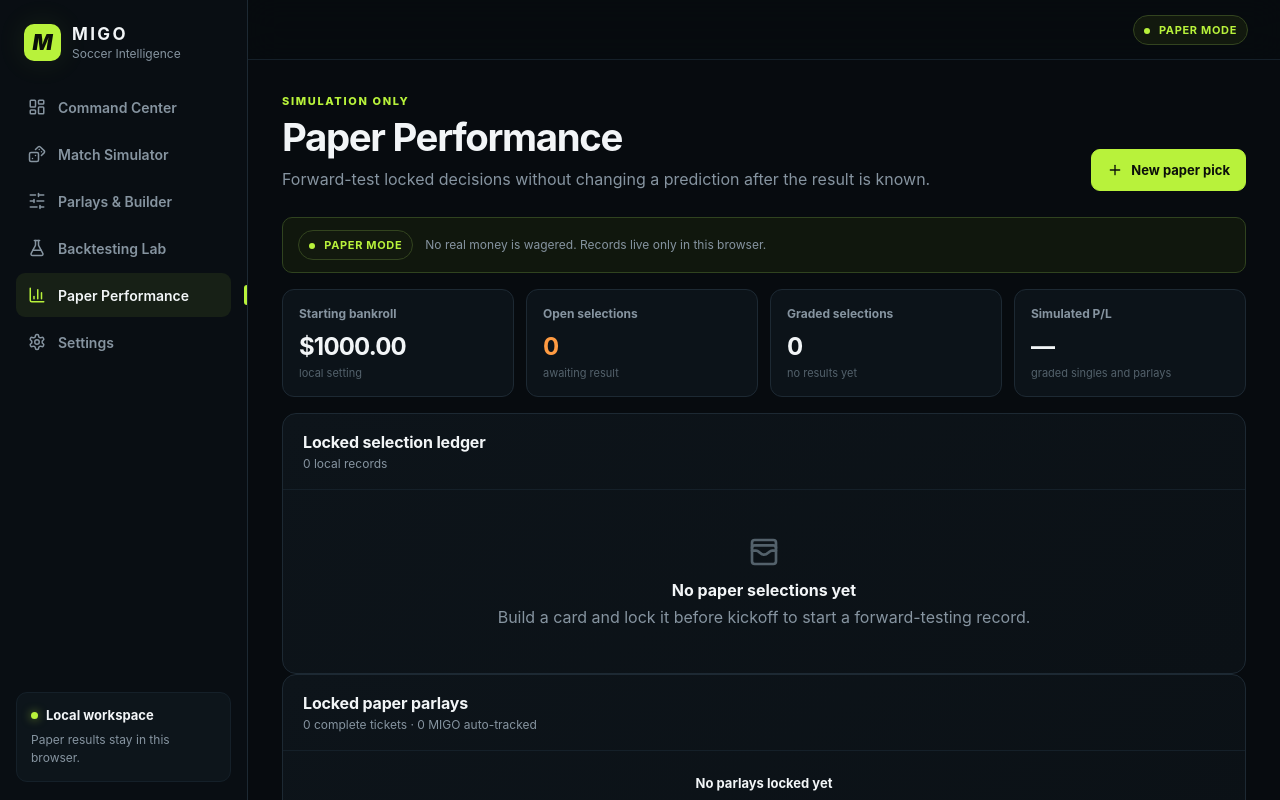
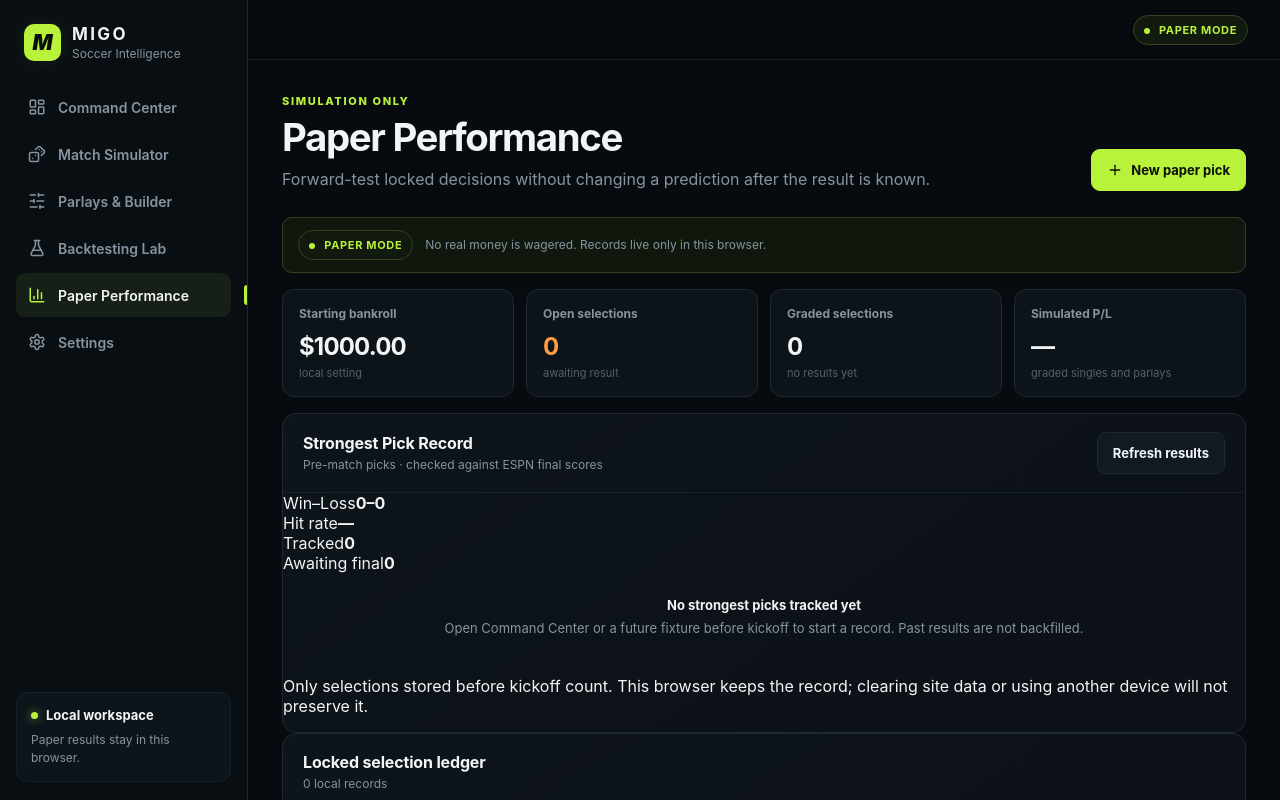
Before and after one commit to DariusTweh/Migobetting, a Next.js app: page /paper in a window 1280 px wide. Shown: the top 800 px of the page. Built offline with nearby package versions, Linux system fonts and the light colour scheme.

Commit message:
Show tracked strongest-model W-L accuracy and grade market selections against real ESPN full-time scores

```diff
--- a/components/paper-dashboard.tsx
+++ b/components/paper-dashboard.tsx
@@ -1,32 +1,79 @@
 "use client";
 
 import Link from "next/link";
-import { useEffect, useMemo, useState } from "react";
+import { useEffect, useMemo, useRef, useState } from "react";
 import { Plus, WalletCards } from "lucide-react";
 import { getBankroll, getPaperBets } from "./local-storage";
 import { Metric, Notice, PageHeader, Panel, PanelHead } from "./ui";
 import { formatAmerican } from "@/lib/odds";
 import type { PaperBet } from "@/lib/types";
 import { applyPaperParlayResults, readPaperParlays, type PaperParlay } from "@/lib/paper-parlays";
-import { readForwardPredictions, type ForwardPrediction } from "@/lib/forward-store";
+import { applyFinalResults, readForwardPredictions, type ForwardPrediction } from "@/lib/forward-store";
+import { applyStrongestPickResults, readStrongestPicks, type StrongestPickRecord } from "@/lib/strongest-record";
 
 export function PaperDashboard() {
   const [bets, setBets] = useState<PaperBet[]>([]);
   const [parlays, setParlays] = useState<PaperParlay[]>([]);
   const [bankroll, setBankroll] = useState(1000);
   const [forward, setForward] = useState<ForwardPrediction[]>([]);
+  const [strongest, setStrongest] = useState<StrongestPickRecord[]>([]);
+  const [checkingResults, setCheckingResults] = useState(false);
+  const [resultError, setResultError] = useState("");
+  const checkingRef = useRef(false);
   useEffect(() => { const load = () => { setBets(getPaperBets()); setParlays(readPaperParlays()); setBankroll(getBankroll()); }; load(); window.addEventListener("migo:storage", load); return () => window.removeEventListener("migo:storage", load); }, []);
   useEffect(() => { const load = () => setForward(readForwardPredictions()); load(); window.addEventListener("migo:forward", load); return () => window.removeEventListener("migo:forward", load); }, []);
   useEffect(() => {
-    const due = readPaperParlays().flatMap((card) => card.legs)
-      .filter((leg) => !leg.result && Date.parse(leg.kickoff) < Date.now());
-    const events = [...new Map(due.map((leg) => [leg.fixtureId, { fixtureId: leg.fixtureId, leagueId: leg.leagueId }])).values()];
-    if (!events.length) return;
-    fetch("/api/results", { method: "POST", headers: { "Content-Type": "application/json" }, body: JSON.stringify({ events }) })
-      .then((response) => response.ok ? response.json() : Promise.reject(new Error("Unavailable")))
-      .then((payload: { results: Parameters<typeof applyPaperParlayResults>[0] }) => setParlays(applyPaperParlayResults(payload.results)))
-      .catch(() => undefined);
+    const load = () => setStrongest(readStrongestPicks());
+    load();
+    window.addEventListener("migo:strongest", load);
+    return () => window.removeEventListener("migo:strongest", load);
   }, []);
+
+  async function refreshPaperResults() {
+    if (checkingRef.current) return;
+    checkingRef.current = true;
+    setCheckingResults(true);
+    setResultError("");
+    try {
+      const now = Date.now();
+      const pendingParlays = readPaperParlays().flatMap((card) => card.legs)
+        .filter((leg) => !leg.result && Date.parse(leg.kickoff) < now);
+      const pendingForward = readForwardPredictions().filter((pick) =>
+        pick.status === "open" && Date.parse(pick.kickoff) < now);
+      const pendingStrongest = readStrongestPicks().filter((pick) =>
+        pick.status === "open" && Date.parse(pick.kickoff) < now);
+      const events = [...new Map([
+        ...pendingParlays.map((leg) => ({ fixtureId: leg.fixtureId, leagueId: leg.leagueId })),
+        ...pendingForward.map((pick) => ({ fixtureId: pick.fixtureId, leagueId: pick.leagueId })),
+        ...pendingStrongest.map((pick) => ({ fixtureId: pick.fixtureId, leagueId: pick.leagueId })),
+      ].map((event) => [event.leagueId + ":" + event.fixtureId, event])).values()];
+      if (!events.length) return;
+
+      // The results endpoint accepts up to 50 events per request.
+      const results: Parameters<typeof applyStrongestPickResults>[0] = [];
+      for (let start = 0; start < events.length; start += 50) {
+        const response = await fetch("/api/results", {
+          method: "POST",
+          headers: { "Content-Type": "application/json" },
+          body: JSON.stringify({ events: events.slice(start, start + 50) }),
+        });
+        if (!response.ok) throw new Error("ESPN final-score check failed (HTTP " + response.status + ")");
+        const payload = await response.json() as { results?: typeof results };
+        if (!Array.isArray(payload.results)) throw new Error("Final-score provider returned an invalid response");
+        results.push(...payload.results);
+      }
+      setParlays(applyPaperParlayResults(results));
+      setForward(applyFinalResults(results));
+      setStrongest(applyStrongestPickResults(results));
+    } catch (error) {
+      setResultError(error instanceof Error ? error.message : "Could not refresh final scores");
+    } finally {
+      checkingRef.current = false;
+      setCheckingResults(false);
+    }
+  }
+
+  useEffect(() => { void refreshPaperResults(); /* run once per page visit */ }, []);
   const graded = bets.filter((bet) => bet.status !== "open");
   const profit = useMemo(() => graded.reduce((sum, bet) => sum + (bet.payout ?? 0) - bet.stake, 0), [graded]);
   const won = graded.filter((bet) => bet.status === "won").length;
@@ -37,6 +84,10 @@ export function PaperDashboard() {
   const totalWon = won + gradedParlays.filter((card) => card.status === "won").length;
   const gradedForward = forward.filter((item) => item.status === "graded");
   const autoTracked = parlays.filter((card) => card.origin === "migo-auto").length;
+  const strongestWins = strongest.filter((pick) => pick.status === "won").length;
+  const strongestLosses = strongest.filter((pick) => pick.status === "lost").length;
+  const strongestGraded = strongestWins + strongestLosses;
+  const strongestOpen = strongest.filter((pick) => pick.status === "open").length;
   return <>
     <PageHeader eyebrow="Simulation only" title="Paper Performance" description="Forward-test locked decisions without changing a prediction after the result is known." action={<Link href="/builder" className="button button-primary"><Plus size={16} />New paper pick</Link>} />
     <div className="paper-banner"><span className="paper-pill"><span /> PAPER MODE</span><p>No real money is wagered. Records live only in this browser.</p></div>
@@ -46,6 +97,39 @@ export function PaperDashboard() {
       <Metric label="Graded selections" value={String(gradedCount)} sub={gradedCount ? `${Math.round(totalWon / gradedCount * 100)}% hit rate` : "no results yet"} />
       <Metric label="Simulated P/L" value={gradedCount ? `${totalProfit >= 0 ? "+" : "-"}$${Math.abs(totalProfit).toFixed(2)}` : "—"} sub="graded singles and parlays" tone={totalProfit > 0 ? "green" : "default"} />
     </div>
+    <Panel className="strongest-ledger">
+      <PanelHead title="Strongest Pick Record" meta="Pre-match picks · checked against ESPN final scores"
+        action={<button className="button" disabled={checkingResults} onClick={() => void refreshPaperResults()}>
+          {checkingResults ? "Checking…" : "Refresh results"}</button>} />
+      <div className="strongest-record-metrics">
+        <div><span>Win–Loss</span><strong>{strongestWins}–{strongestLosses}</strong></div>
+        <div><span>Hit rate</span><strong>{strongestGraded ? (100 * strongestWins / strongestGraded).toFixed(1) + "%" : "—"}</strong></div>
+        <div><span>Tracked</span><strong>{strongest.length}</strong></div>
+        <div><span>Awaiting final</span><strong>{strongestOpen}</strong></div>
+      </div>
+      {resultError ? <div className="lineup-explanation">{resultError}</div> : null}
+      {strongest.length ? <div className="strongest-record-list">
+        {strongest.slice().sort((a, b) => b.lockedAt.localeCompare(a.lockedAt)).map((pick) => <div className="strongest-record-row" key={pick.id}>
+          <div className="strongest-record-main">
+            <strong>{pick.fixtureLabel}</strong>
+            <span>{pick.league} · {pick.market} · {(pick.probability * 100).toFixed(1)}% model</span>
+            <small>{pick.quotedAmerican === null ? "Unpriced lean" :
+              (pick.bookmaker ?? "Bookmaker") + " " + formatAmerican(pick.quotedAmerican)}
+              {" · "}Recorded {new Date(pick.lockedAt).toLocaleString()}</small>
+          </div>
+          <div className="strongest-record-result">
+            <span className={"badge " + (pick.status === "won" ? "badge-good" :
+              pick.status === "lost" ? "badge-insufficient" : "badge-limited")}>
+              {pick.status === "won" ? "WON" : pick.status === "lost" ? "LOST" : "PENDING"}
+            </span>
+            {pick.result ? <strong>{pick.result.homeGoals}–{pick.result.awayGoals}</strong> : <small>Awaiting FT</small>}
+          </div>
+        </div>)}
+      </div> : <div className="empty-state compact"><strong>No strongest picks tracked yet</strong>
+        Open Command Center or a future fixture before kickoff to start a record. Past results are not backfilled.
+      </div>}
+      <p className="strongest-record-foot">Only selections stored before kickoff count. This browser keeps the record; clearing site data or using another device will not preserve it.</p>
+    </Panel>
     <Panel>
       <PanelHead title="Locked selection ledger" meta={`${bets.length} local records`} />
       {bets.length ? <div className="paper-table"><div className="paper-table-head"><span>Fixture / market</span><span>Price</span><span>Stake</span><span>Status</span></div>{bets.map((bet) => <div className="paper-row" key={bet.id}><div><strong>{bet.fixtureLabel}</strong><small>{bet.market} · locked {new Date(bet.lockedAt).toLocaleString()}</small></div><b>{formatAmerican(bet.americanOdds)}</b><span>${bet.stake.toFixed(2)}</span><span className={`badge ${bet.status === "open" ? "badge-limited" : bet.status === "won" ? "badge-good" : "badge-insufficient"}`}>{bet.status}</span></div>)}</div> : <div className="empty-state"><WalletCards size={32} /><strong>No paper selections yet</strong>Build a card and lock it before kickoff to start a forward-testing record.</div>}
@@ -70,6 +154,6 @@ export function PaperDashboard() {
       <div className="forward-summary"><div><span>Locked forecasts</span><strong>{forward.length}</strong></div><div><span>Graded outcomes</span><strong>{gradedForward.length}</strong></div><div><span>Outcome accuracy</span><strong>{gradedForward.length ? `${Math.round(gradedForward.filter((item) => item.correct).length / gradedForward.length * 100)}%` : "—"}</strong></div><div><span>Average Brier</span><strong>{gradedForward.length ? (gradedForward.reduce((sum, item) => sum + (item.brier ?? 0), 0) / gradedForward.length).toFixed(4) : "—"}</strong></div></div>
       {forward.length ? <div className="forward-list">{forward.slice().reverse().slice(0, 12).map((item) => <div key={item.id}><div><strong>{item.fixtureLabel}</strong><small>{item.modelVersion}{item.modelInputs ? ` · goals ${item.modelInputs.expectedHomeGoals.toFixed(2)}–${item.modelInputs.expectedAwayGoals.toFixed(2)} · ρ ${item.modelInputs.lowScoreCorrelation.toFixed(2)}` : ""} · locked {new Date(item.lockedAt).toLocaleString()}</small></div><span className={`badge ${item.status === "graded" ? item.correct ? "badge-good" : "badge-insufficient" : "badge-limited"}`}>{item.status === "graded" ? item.correct ? "Correct" : "Incorrect" : "Awaiting final"}</span>{item.actual ? <b>{item.actual.homeGoals}–{item.actual.awayGoals}</b> : <b>{item.predictedOutcome}</b>}</div>)}</div> : <div className="empty-state compact"><strong>No forward forecasts yet</strong>Open Command Center before kickoff to create immutable model snapshots.</div>}
     </Panel>
-    <Notice>Qualifying Daily Double and Banger cards are locked once per day as $10 simulation tickets and graded from ESPN finals. MIGO model forecasts are graded separately. Manually entered single-bet settlement remains separate because arbitrary market labels cannot be settled safely.</Notice>
+    <Notice>Paper only. Strongest picks and parlays are recorded before kickoff and graded separately. Manual singles are not automatically settled.</Notice>
   </>;
 }
```
